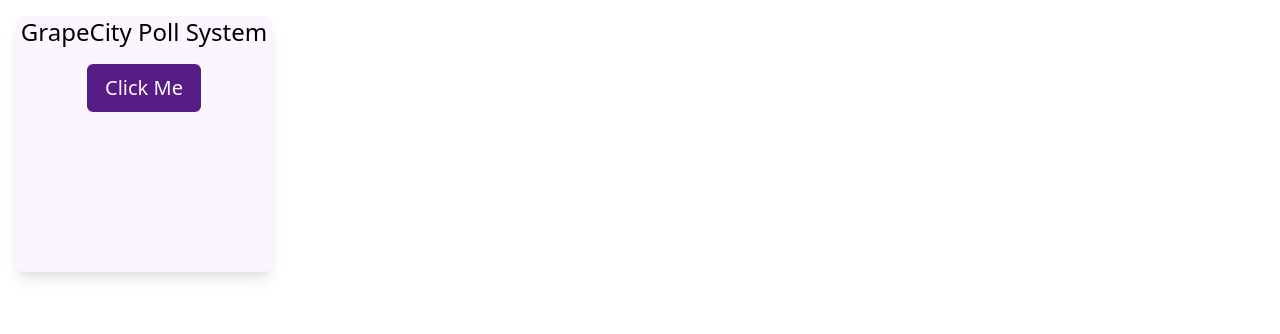
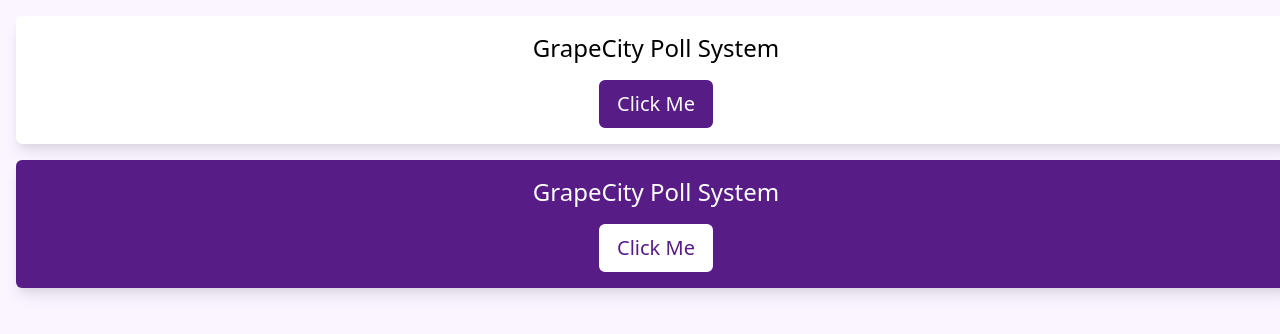
Before and after one commit to TylerBarlock/gcCE-Survey, a React (Create React App) app: page / in a window 1280 px wide. Shown: the top 334 px of the page. Built offline with nearby package versions, Linux system fonts and the light colour scheme.

Commit message:
css classes for white/primary color cards/buttons

```diff
--- a/src/App.js
+++ b/src/App.js
@@ -1,12 +1,18 @@
-import './App.css';
-import Card from './Components/UI/Card';
+import "./App.css";
+import Card from "./Components/UI/Card";
 
 function App() {
   return (
-    <Card className="grid grid-cols-1 text-center">
-      <h2 className="text-2xl text-center mb-4">GrapeCity Poll System</h2>
-      <button className="btn-primary">Click Me</button>
-    </Card>
+    <div className="bg-primary-50 w-full h-full">
+      <div className="card-white grid-cols-1 text-center">
+        <h2 className="text-2xl mb-4">GrapeCity Poll System</h2>
+        <button className="btn-primary">Click Me</button>
+      </div>
+      <div className="card-alt grid-cols-1 text-center">
+        <h2 className="text-2xl mb-4">GrapeCity Poll System</h2>
+        <button className="btn-alt">Click Me</button>
+      </div>
+    </div>
   );
 }
 
--- a/src/Components/UI/Card.js
+++ b/src/Components/UI/Card.js
@@ -1,5 +1,5 @@
 function Card(props) {
-  const classes = "card bg-primary-50 w-64 h-64 shadow-lg rounded-md m-4 p-4" + props.className;
+  const classes = "card-white " + props.className;
   return <div className={classes}>{props.children}</div>;
 }
 
--- a/src/index.css
+++ b/src/index.css
@@ -3,8 +3,24 @@
 @tailwind components;
 @tailwind utilities;
 
+@layer base {
+  body{
+    margin: 0;
+    @apply bg-purple-50;
+  }
+}
+
 @layer components {
     .btn-primary {
-      @apply py-2 px-4 bg-purple-900 rounded-md text-gray-50 hover:text-purple-900 hover:bg-gray-50 border-2 border-purple-900 transition duration-500 ease-in-out text-xl font-medium justify-center focus:outline-none;
+      @apply py-2 px-4 bg-purple-900 rounded-md text-gray-50 hover:text-purple-900 hover:bg-white border-2 border-primary-900 transition duration-300 ease-in-out text-xl font-medium focus:outline-none;
+    }
+    .btn-alt {
+      @apply py-2 px-4 bg-white rounded-md text-primary-900 hover:text-white hover:bg-primary-900 border-2 border-white transition duration-300 ease-in-out text-xl font-medium focus:outline-none;
+    }
+    .card-white {
+      @apply bg-white w-full shadow-lg rounded-md m-4 p-4;
+    }
+    .card-alt {
+      @apply bg-purple-900 w-full shadow-lg rounded-md m-4 p-4 text-white;
     }
   }
--- a/tailwind.config.js
+++ b/tailwind.config.js
@@ -1,4 +1,5 @@
 const { createPortal } = require('react-dom')
+const { white } = require('tailwindcss/colors')
 const colors = require('tailwindcss/colors')
 
 module.exports = {
@@ -15,6 +16,7 @@ module.exports = {
       blue: colors.blue,
       purple: colors.purple,
       pink: colors.pink,
+      white: white
     },
     extend: {},
   },
```
